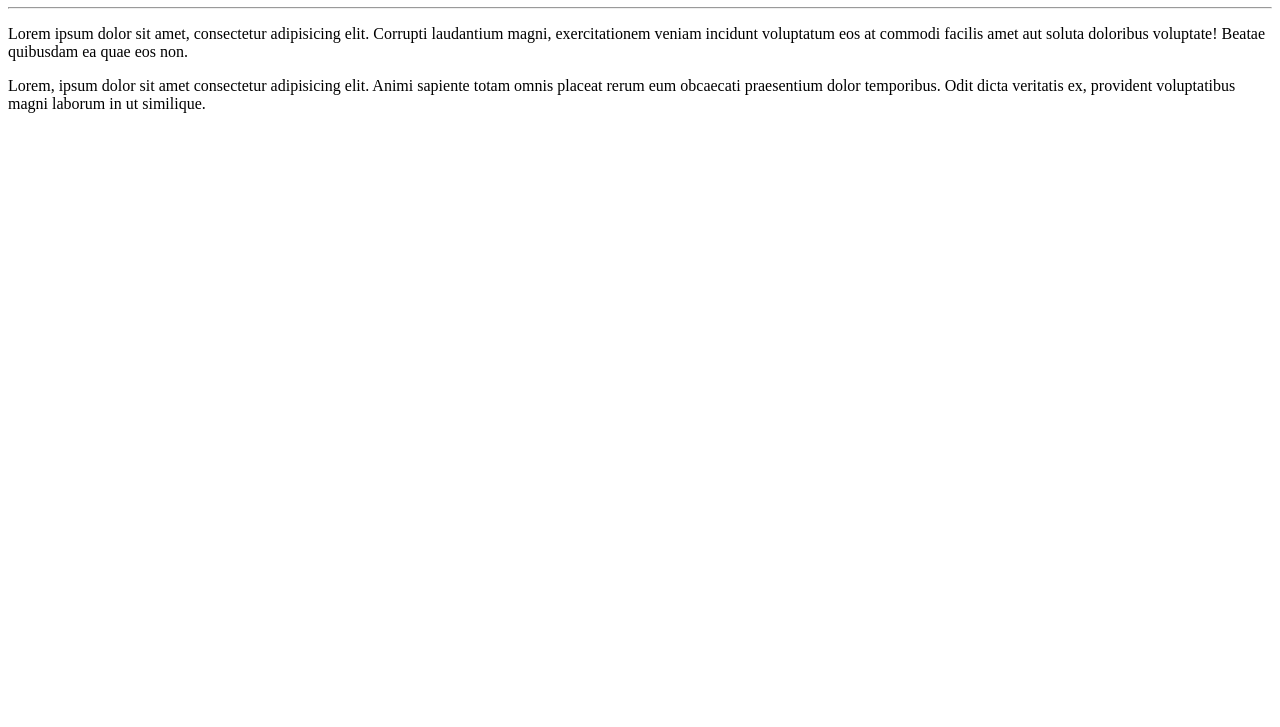
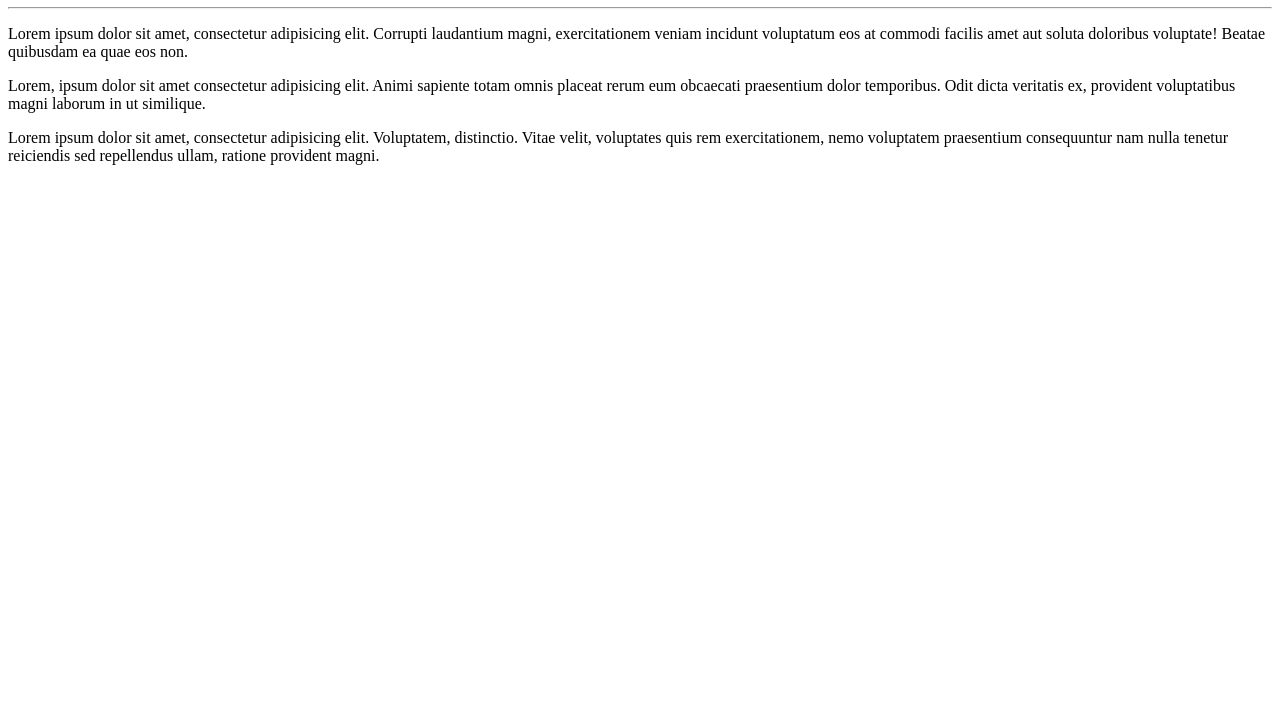
Before and after one commit to rtrancozo/HTML, a plain HTML site: page site-exemplo/index.html in a window 1280 px wide. Shown: the part 73-800 px from the top of the page. Drawn offline with Linux system fonts and the light colour scheme.

Commit message:
Update index.html

```diff
--- a/site-exemplo/index.html
+++ b/site-exemplo/index.html
@@ -11,5 +11,6 @@
     <hr>
     <p>Lorem ipsum dolor sit amet, consectetur adipisicing elit. Corrupti laudantium magni, exercitationem veniam incidunt voluptatum eos at commodi facilis amet aut soluta doloribus voluptate! Beatae quibusdam ea quae eos non.</p>
     <p>Lorem, ipsum dolor sit amet consectetur adipisicing elit. Animi sapiente totam omnis placeat rerum eum obcaecati praesentium dolor temporibus. Odit dicta veritatis ex, provident voluptatibus magni laborum in ut similique.</p>
+    <p>Lorem ipsum dolor sit amet, consectetur adipisicing elit. Voluptatem, distinctio. Vitae velit, voluptates quis rem exercitationem, nemo voluptatem praesentium consequuntur nam nulla tenetur reiciendis sed repellendus ullam, ratione provident magni.</p>
 </body>
 </html>
```
